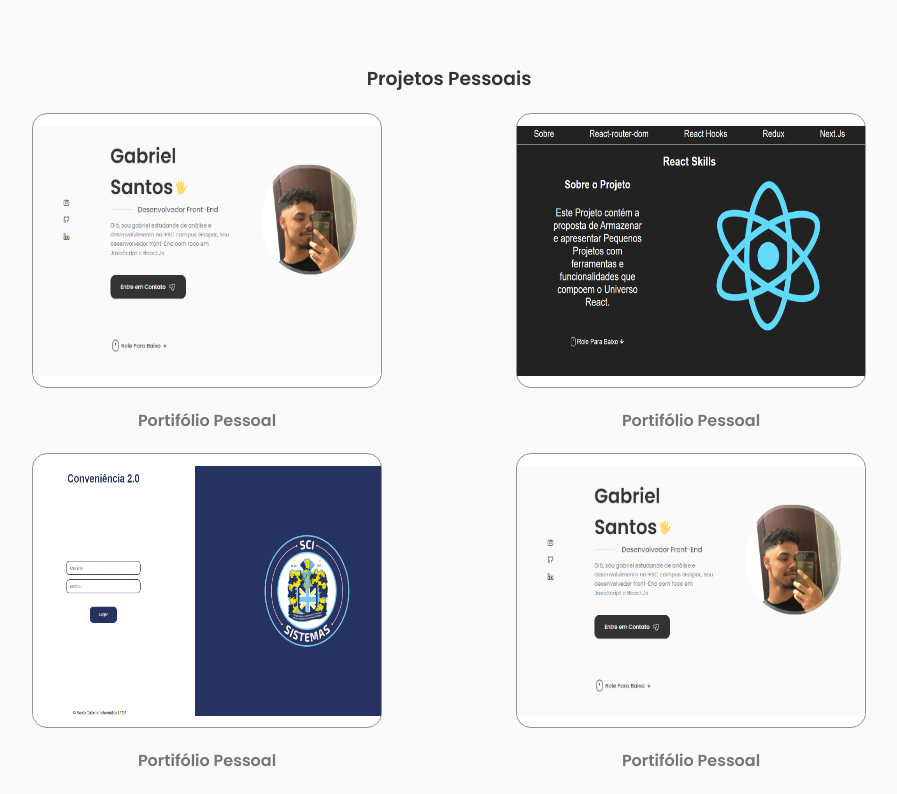
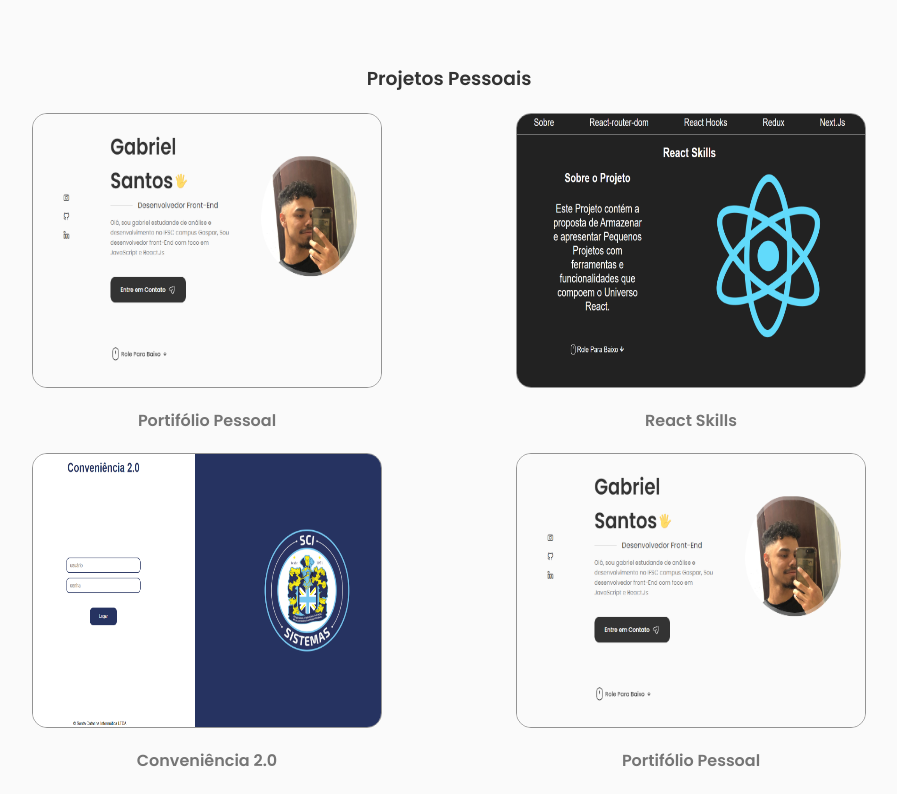
Before and after one commit to BielBatemarque/Portifolio, a React (Create React App) app: page / in a window 1280 px wide. Shown: the part 3466-4260 px from the top of the page, without its empty margins (191-1088 px from the left). Built offline with nearby package versions, Linux system fonts and the light colour scheme.

Commit message:
ajustes nos projetos

```diff
--- a/src/components/Portifolio/Componente.css
+++ b/src/components/Portifolio/Componente.css
@@ -22,8 +22,10 @@
 }
 
 .imgb1{
-    margin-top: 0.75rem;
-    height: 250px;
+    width: 100%;
+    position: relative;
+    height: 100%;
+    border-radius: 14px;
 }
 
 .conteudoSobre:hover{
--- a/src/components/Portifolio/index.jsx
+++ b/src/components/Portifolio/index.jsx
@@ -67,7 +67,7 @@ export const Componente = () => {
 
                         }
                         </div>
-                        <h4 className="descricaoBlobo" >Portifólio Pessoal</h4>
+                        <h4 className="descricaoBlobo" >React Skills</h4>
                     </div>
 
                     <div className="bloco3">
@@ -90,7 +90,7 @@ export const Componente = () => {
 
                         }
                         </div>
-                        <h4 className="descricaoBlobo" >Portifólio Pessoal</h4>
+                        <h4 className="descricaoBlobo" >Conveniência 2.0</h4>
                     </div>
 
                     <div className="bloco4">
```
